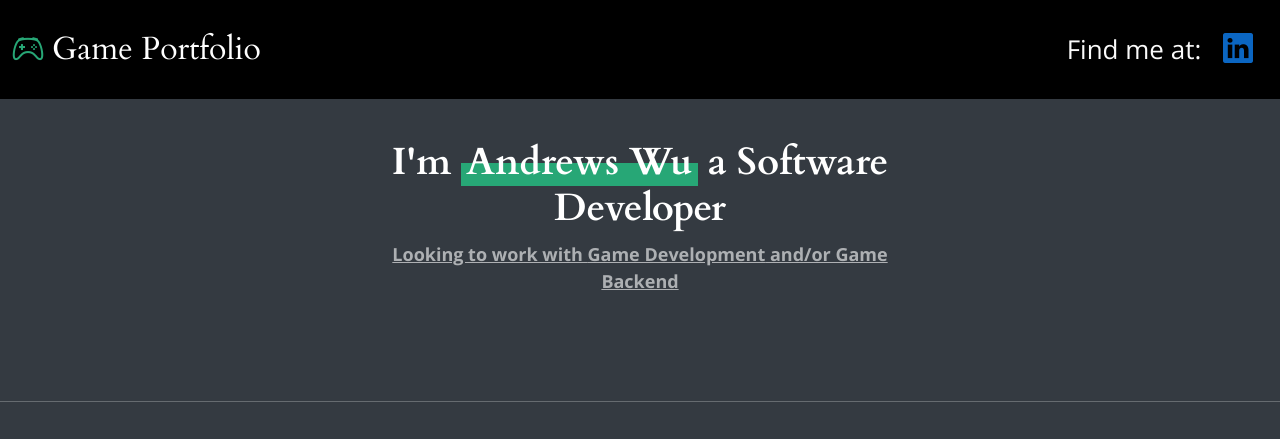
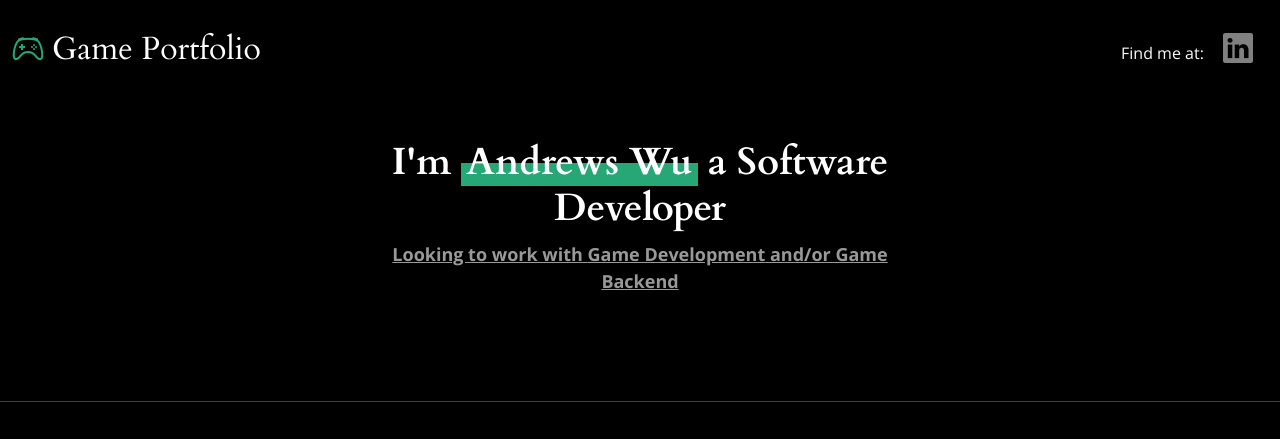
Before and after one commit to TheAndrews/theandrews.github.io, a plain HTML site: page index.html in a window 1280 px wide. Shown: the top 439 px of the page. Drawn offline with nearby package versions, Linux system fonts and the light colour scheme.

Commit message:
fix: revert css

```diff
--- a/assets/css/main.css
+++ b/assets/css/main.css
@@ -21,7 +21,7 @@
 :root {
   --color-default: #fafafa;
   --color-primary: #27a776;
-  --color-secondary: #343a41;
+  --color-secondary: #161718;
 }
 
 /* Smooth scroll behavior */
@@ -35,7 +35,7 @@
 body {
   font-family: var(--font-default);
   color: var(--color-default);
-  background-color: #343a41;
+  background-color: #000;
 }
 
 a {
@@ -324,11 +324,10 @@ h6 {
 
 .header .header-social-links {
   padding-right: 15px;
-    font-size: 26px;
 }
 
 .header .header-social-links a {
-  color: #0b66c2;
+  color: rgba(255, 255, 255, 0.5);
   padding-left: 15px;
   display: inline-block;
   line-height: 0px;
@@ -1177,7 +1176,7 @@ h6 {
 .hero {
   width: 100%;
   min-height: 30vh;
-  background: #343a41;
+  background: #000;
   background-size: cover;
   position: relative;
   padding: 140px 0 60px 0;
```
